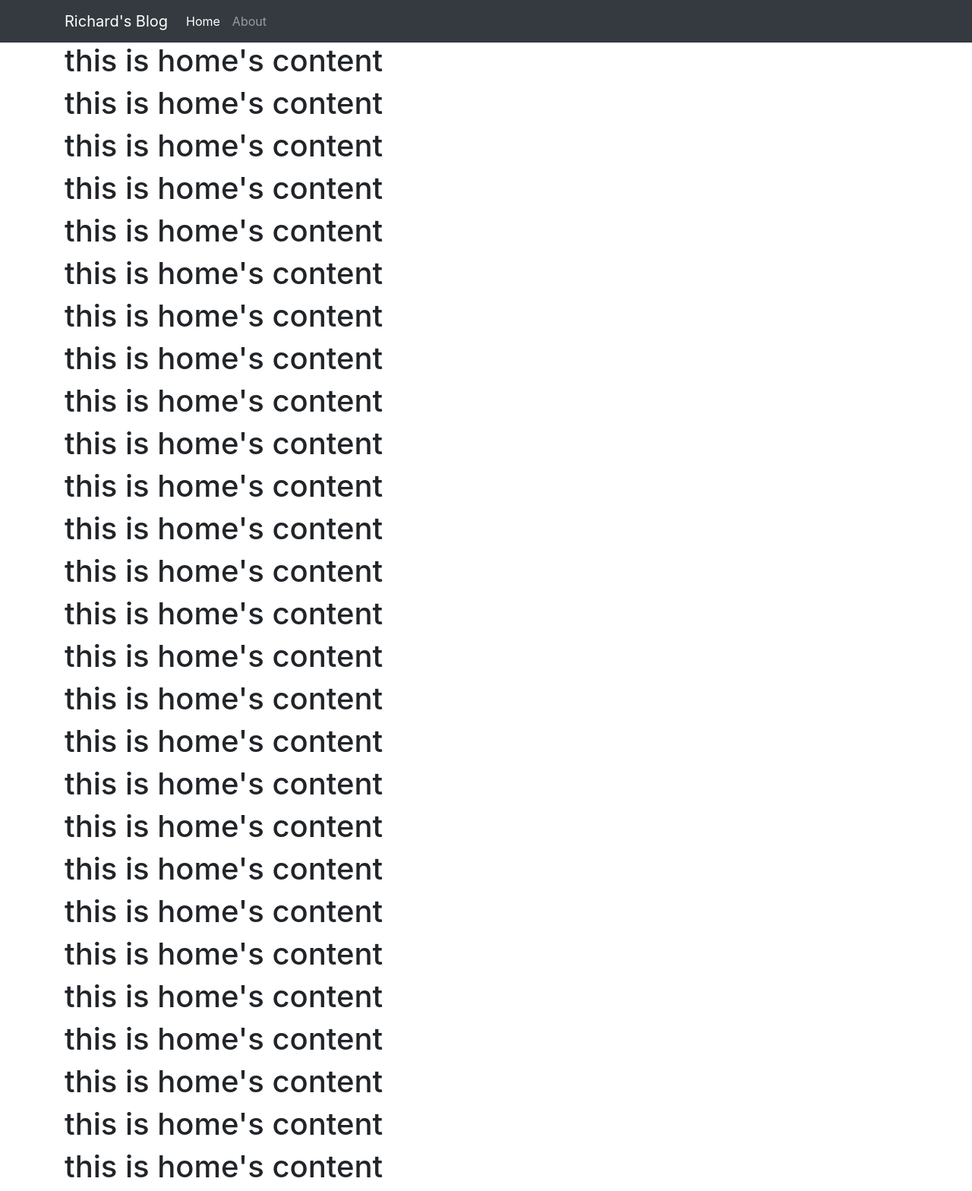
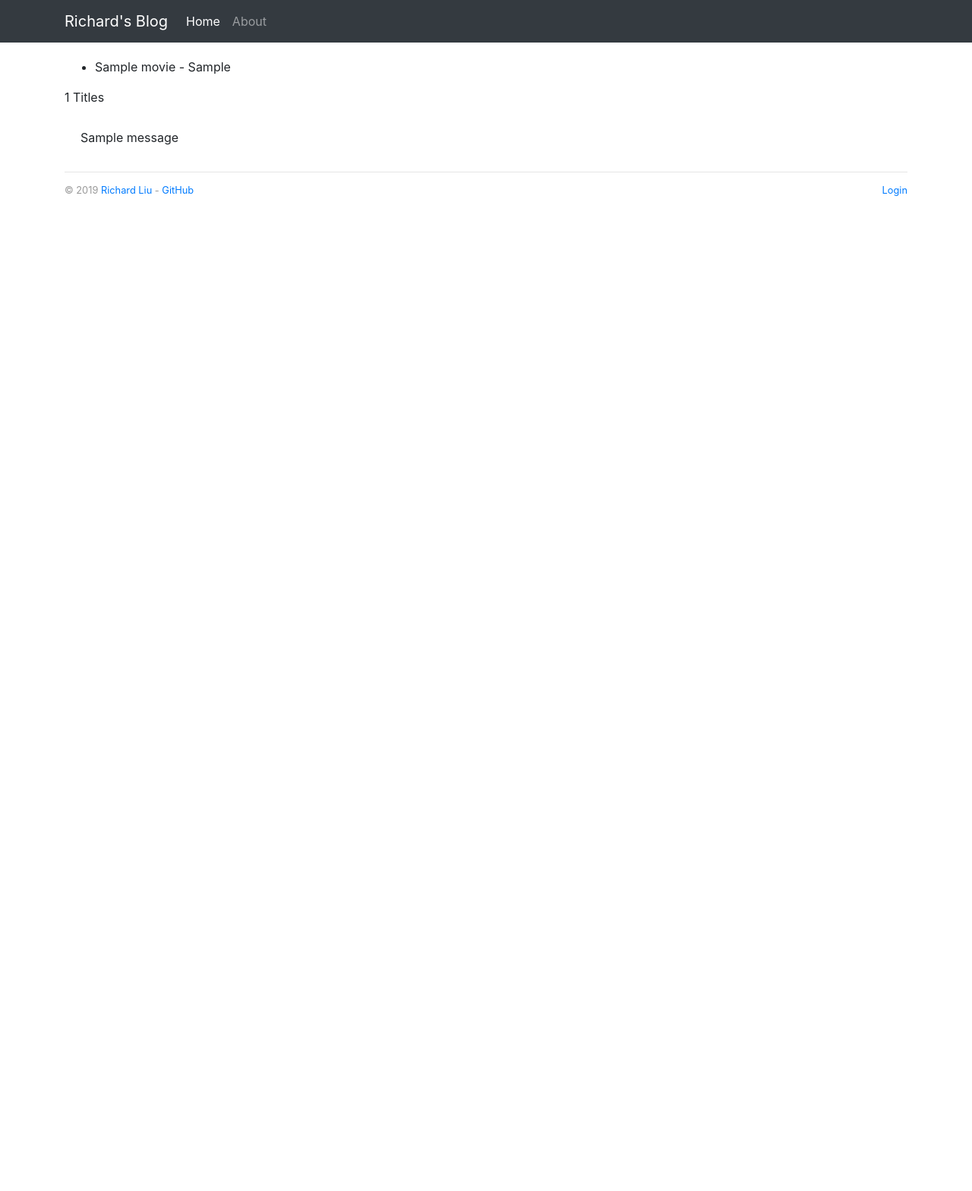
Before and after one commit to liuchunhuicanfly/my-blog, a Flask app: page / in a window 1280 px wide. Shown: the top 1568 px of the page at 76% size. After the commit the page ends 258 px from the top, so only its background shows below. Run offline with Flask 2, Linux system fonts and the light colour scheme; tables that the repository leaves empty hold one stand-in row (values such as "Sample post"); one stand-in notice (Sample message) is shown; some libraries are stand-ins or nearby versions.

Commit message:
feat: 完成登录，登出，设置功能，并设置用户认证

```diff
--- a/blog/app.py
+++ b/blog/app.py
@@ -5,7 +5,10 @@ import sys
 import click
 
 # 导入flask
-from flask import Flask, render_template, request
+from flask import Flask, render_template, request, flash, redirect, url_for
+# 导入Werkzeug
+from werkzeug.security import generate_password_hash, check_password_hash
+from flask_login import LoginManager, UserMixin, login_user, login_required, logout_user, current_user
 # 导入Flask-SQLAlchemy
 from flask_sqlalchemy import SQLAlchemy
 
@@ -19,19 +22,32 @@ else:
 # 创建Flask应用程序实例
 # 需要传入__name__，作用是为了确定资源所在的路径
 app = Flask(__name__)
+login_manager = LoginManager(app) # 实例化拓展类
+
+login_manager.login_view = 'login'
 
 #  配置数据库连接地址
 app.config['SQLALCHEMY_DATABASE_URI'] = prefix + os.path.join(app.root_path, 'data.db')
 # 关闭对模型修改的监控
 app.config['SQLALCHEMY_TRACK_MODIFICATIONS'] = False
+app.config['SECRET_KEY'] = 'dev'
+
 
 # 在扩展类实例化前加载配置
 db = SQLAlchemy(app)
 
 # 创建数据库模型
-class User(db.Model): # 表名将会是 user（自动生成，小写处理）
+class User(db.Model, UserMixin): # 表名将会是 user（自动生成，小写处理）
 	id = db.Column(db.Integer, primary_key = True) # 主键
 	name = db.Column(db.String(20)) # 名字
+	username = db.Column(db.String(20))
+	password_hash = db.Column(db.String(128)) # 密码散列值
+
+	def set_password(self, password):
+		self.password_hash = generate_password_hash(password)
+
+	def validate_password(self, password):
+		return check_password_hash(self.password_hash, password)
 
 class Movie(db.Model):
 	id = db.Column(db.Integer, primary_key = True) # 主键
@@ -77,6 +93,25 @@ def forge():
 	# 输出提示信息
 	click.echo('Done')
 
+@app.cli.command()
+@click.option('--username', prompt = True, help = 'The username used to login.')
+@click.option('--password', prompt = True, hide_input = True, confirmation_prompt = True, help = 'The password used to login.')
+def admin(username, password):
+	""" Create User """
+	db.create_all()
+
+	user = User.query.first()
+
+	if user is not None:
+		user.username = username
+		user.set_password(password)
+	else:
+		user = User(username = username, name = 'Admin')
+		user.set_password(password)
+		db.session.add(user)
+	db.session.commit()
+	click.echo('Done')
+
 # 定义上下文参数
 @app.context_processor
 def inject_user():
@@ -92,10 +127,115 @@ def page_not_found(e): # 接受异常对象作为参数
 	return render_template('errors/404.html'), 404
 
 # 定义路由及视图函数
-@app.route('/')
+@app.route('/', methods = ['GET', 'POST'])
 def index():
-	return render_template('blog/index.html', active_page = 'home')
+
+	if request.method == 'POST':
+		print(current_user.is_authenticated)
+		if not current_user.is_authenticated: # 如果当前用户未认证
+			return redirect(url_for('index'))
+		# 获取表单信息
+		title = request.form.get('title')
+		year = request.form.get('year')
+
+		if not title or not year or len(year) > 4 or len(title) > 60:
+			flash('Invoid input')
+			return redirect(url_for('index'))
+
+		movie = Movie(title = title, year = year)
+		db.session.add(movie)
+		db.session.commit()
+		flash('Success')
+		return redirect(url_for('index'))
+
+	movies = Movie.query.all()
+	return render_template('blog/index.html', active_page = 'home', movies = movies)
+
+@login_manager.user_loader
+def load_user(user_id): # 创建用户加载回调函数，接受用户ID 作为参数
+	user = User.query.get(int(user_id)) # 用ID作为User 模型的主键查询对应的用户
+	return user # 返回用户对象
+
+@app.route('/login', methods = ['GET', 'POST'])
+def login():
+	if request.method == 'POST':
+		username = request.form['username']
+		password = request.form['password']
+
+		if not username or not password:
+			flash('Invalid input')
+			return redirect(usr_for('login'))
+
+		user = User.query.first()
+
+
+		if username == user.username and user.validate_password(password):
+			print('验证成功')
+			login_user(user)
+			flash('Login Success')
+			return redirect(url_for('index'))
+
+		flash('Invalid username or password')
+		return redirect(url_for('login'))
+
+	return render_template('auth/login.html')
+
+@app.route('/logout')
+@login_required # 用于视图保护
+def logout():
+	logout_user() # 登出用户
+	flash('Goodbye')
+	return redirect(url_for('index'))
+
+
+@app.route('/settings', methods = ['GET', 'POST'])
+@login_required
+def settings():
+	if request.method == 'POST':
+		name = request.form['name']
+
+		if not name or len(name) > 20:
+			flash('Invalid input')
+			return redirect(url_for('settings'))
+
+		current_user.name = name
+		db.session.commit()
+		flash('settings update')
+		return redirect(url_for('index'))
+
+	return render_template('auth/settings.html')
 
 @app.route('/about')
 def about():
 	return render_template('blog/about.html', active_page = 'about')
+
+@app.route('/movie/edit/<int:movie_id>', methods = ['GET', 'POST'])
+@login_required # 用于视图保护
+def movie_edit(movie_id):
+	movie = Movie.query.get_or_404(movie_id)
+
+	if request.method == 'POST':
+		title = request.form['title']
+		year = request.form['year']
+
+		if not title or not year or len(year) > 4 or len(title) > 60:
+			flash('Invoid input')
+			return redirect(url_for('movie_edit', movie_id = movie_id))
+
+		movie.title = title
+		movie.year = year
+
+		db.session.commit()
+		flash('Success')
+		return redirect(url_for('index'))
+
+	return render_template('blog/edit.html', active_page = 'about', movie = movie)
+
+@app.route('/movie/delete/<int:movie_id>', methods = ['POST'])
+@login_required # 用于视图保护
+def movie_delete(movie_id):
+	movie = Movie.query.get_or_404(movie_id)
+	db.session.delete(movie)
+	db.session.commit()
+	flash('Delete Success')
+	return redirect(url_for('index'))
--- a/blog/templates/base.html
+++ b/blog/templates/base.html
@@ -13,7 +13,8 @@
 <body>
 
 	{% block nav %}
-	<nav class="navbar navbar-expand-lg navbar-dark bg-dark fixed-top">
+	<!-- fixed-top -->
+	<nav class="navbar navbar-expand-lg navbar-dark bg-dark">
 		<div class="container">
 			<a class="navbar-brand" href="/">Richard's Blog</a>
 		  <button class="navbar-toggler" type="button" data-toggle="collapse" data-target="#navbarNav" aria-controls="navbarNav" aria-expanded="false" aria-label="Toggle navigation">
@@ -50,7 +51,12 @@
 		     	</p>
 		      <p class="float-right">
 		        <small>
-		        	<a href="/Login">Login</a>
+		        	{% if current_user.is_authenticated %}
+								<a href="{{ url_for('settings') }}">settings |</a>
+								<a href="{{ url_for('logout') }}">logout</a>
+		        	{% else %}
+								<a href="{{ url_for('login') }}">Login</a>
+		        	{% endif%}
 		        </small>
 		      </p>
 	      </div>
--- a/blog/templates/blog/index.html
+++ b/blog/templates/blog/index.html
@@ -5,73 +5,37 @@
 {% block title %}Home{% endblock%}
 
 {% block content %}
-	<h1>this is home's content</h1>
-	<h1>this is home's content</h1>
-	<h1>this is home's content</h1>
-	<h1>this is home's content</h1>
-	<h1>this is home's content</h1>
-	<h1>this is home's content</h1>
-	<h1>this is home's content</h1>
-	<h1>this is home's content</h1>
-	<h1>this is home's content</h1>
-	<h1>this is home's content</h1>
-	<h1>this is home's content</h1>
-	<h1>this is home's content</h1>
-	<h1>this is home's content</h1>
-	<h1>this is home's content</h1>
-	<h1>this is home's content</h1>
-	<h1>this is home's content</h1>
-	<h1>this is home's content</h1>
-	<h1>this is home's content</h1>
-	<h1>this is home's content</h1>
-	<h1>this is home's content</h1>
-	<h1>this is home's content</h1>
-	<h1>this is home's content</h1>
-	<h1>this is home's content</h1>
-	<h1>this is home's content</h1>
-	<h1>this is home's content</h1>
-	<h1>this is home's content</h1>
-	<h1>this is home's content</h1>
-	<h1>this is home's content</h1>
-	<h1>this is home's content</h1>
-	<h1>this is home's content</h1>
-	<h1>this is home's content</h1>
-	<h1>this is home's content</h1>
-	<h1>this is home's content</h1>
-	<h1>this is home's content</h1>
-	<h1>this is home's content</h1>
-	<h1>this is home's content</h1>
-	<h1>this is home's content</h1>
-	<h1>this is home's content</h1>
-	<h1>this is home's content</h1>
-	<h1>this is home's content</h1>
-	<h1>this is home's content</h1>
-	<h1>this is home's content</h1>
-	<h1>this is home's content</h1>
-	<h1>this is home's content</h1>
-	<h1>this is home's content</h1>
-	<h1>this is home's content</h1>
-	<h1>this is home's content</h1>
-	<h1>this is home's content</h1>
-	<h1>this is home's content</h1>
-	<h1>this is home's content</h1>
-	<h1>this is home's content</h1>
-	<h1>this is home's content</h1>
-	<h1>this is home's content</h1>
-	<h1>this is home's content</h1>
-	<h1>this is home's content</h1>
-	<h1>this is home's content</h1>
-	<h1>this is home's content</h1>
-	<h1>this is home's content</h1>
-	<h1>this is home's content</h1>
-	<h1>this is home's content</h1>
-	<h1>this is home's content</h1>
-	<h1>this is home's content</h1>
-	<h1>this is home's content</h1>
-	<h1>this is home's content</h1>
-	<h1>this is home's content</h1>
-	<h1>this is home's content</h1>
-	<h1>this is home's content</h1>
-	<h1>this is home's content</h1>
+
+	<ul>
+		{% for movie in movies %}
+		<li>
+			{{ movie.title }} - {{ movie.year }}
+
+			{% if current_user.is_authenticated %}
+			<span>
+			    <a class="btn" href="{{ url_for('movie_edit', movie_id=movie.id) }}">Edit</a> |
+			    <form class="inline-form" method="post" action="{{ url_for('movie_delete', movie_id=movie.id) }}">
+	        	<input class="btn" type="submit" name="delete" value="Delete" onclick="return confirm('Are you sure?')">
+	    </form>
+			</span>
+			{% endif %}
+		</li>
+		{% endfor %}
+	</ul>
+
+	<p>{{ movies|length }} Titles</p>
+
+	{% if current_user.is_authenticated %}
+	<form method="post">
+	    Name <input type="text" name="title" autocomplete="off" required="off">
+	    Year <input type="text" name="year" autocomplete="off" required="off">
+	    <input class="btn" type="submit" name="submit" value="Add" formnovalidate>
+	</form>
+	{% endif %}
+	{% for message in get_flashed_messages() %}
+    <div class="alert">{{ message }}</div>
+	{% endfor %}
+
+
 
 {% endblock %}
```
Also changed, not shown: blog/templates/auth/login.html (added, +19 -0 lines), blog/templates/auth/settings.html (added, +9 -0 lines), blog/templates/blog/edit.html (added, +10 -0 lines).
